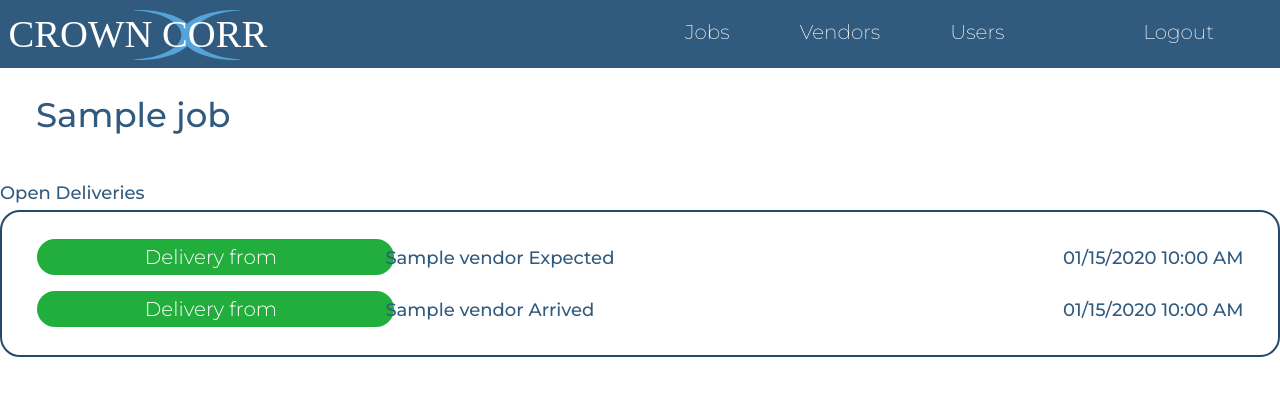
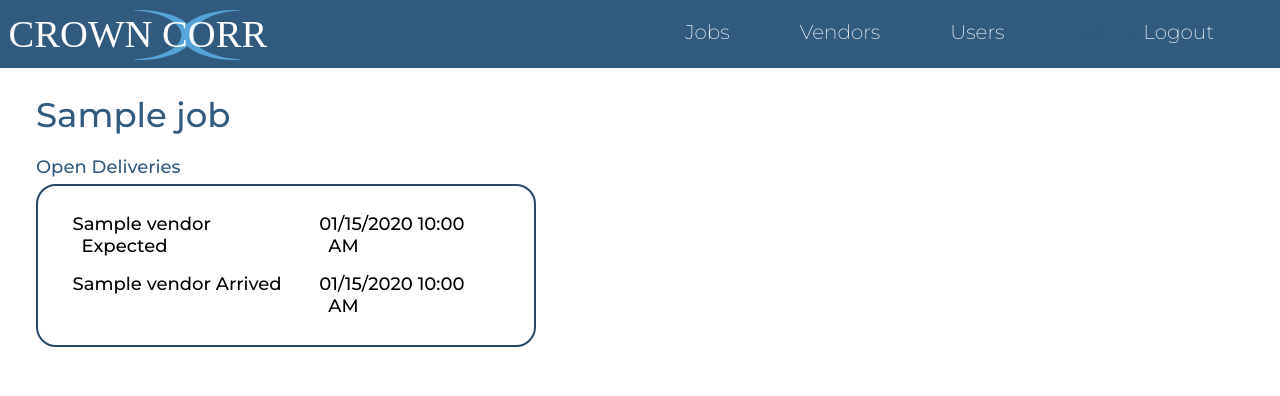
Before and after one commit to pjcaraher/ccorr, a Python web app: template templates/displayJob2.html in a window 1280 px wide. Shown: the top 396 px of the page. Run offline with Jinja, Linux system fonts and the light colour scheme; the template is opened without the code that fills it: most values are stand-ins (such as "Sample title", 1, 10 or a date in 2020); some libraries are stand-ins or nearby versions.

Commit message:
Updates for UI.    Fix some spacing.

```diff
--- a/config.py
+++ b/config.py
@@ -11,8 +11,6 @@
 WTF_CSRF_ENABLED = True
 SECRET_KEY = 'dsaf0897sfdg45sfdgfdsaqzdf98sdf0a'
 
-print "************************ HELLO PJ *******************"
-
 PERMISSION_ADMIN = 1
 PERMISSION_PM = 2
 PERMISSION_FS = 3
--- a/static/css/crown_corr.css
+++ b/static/css/crown_corr.css
@@ -89,11 +89,17 @@
 /* all of these below control the width of the slideout window containters, which are slightly differnet on pages */
 
 .containerjobs {
-	max-width: 400px !important;
+	max-width: 500px !important;
 }
 
 .containereditjobs {
-	max-width:440px !important;
+	max-width:450px !important;
+	float: left;
+	padding-top: 40px !important;
+}
+
+.containereditdelivery {
+	max-width:550px !important;
 	float: left;
 	padding-top: 40px !important;
 }
--- a/templates/base.html
+++ b/templates/base.html
@@ -1,7 +1,7 @@
 <head>
     <link rel="shortcut icon" href="" />
-    <meta http-equiv="Content-Type" content="text/html; charset=utf-8" />
-    <meta name="viewport" content="width=device-width; initial-scale=1.0; maximum-scale=1.0; user-scalable=1;" />
+    <meta http-equiv="Content-Type" content="text/html, charset=utf-8" />
+    <meta name="viewport" content="width=device-width, initial-scale=1.0, maximum-scale=1.0, user-scalable=1" />
 
 
     <title>Crown Corr</title>
@@ -31,7 +31,9 @@
 <ul class="nav">
     <img src="/static/images/ic_crown_corr.svg" class="navicon">
     <li><a href="http://localhost:8888/mainPage">Jobs</a></li>
-    <li><a href="http://localhost:8888/listVendors">Vendors</a></li>
+    {% if User.permissionId != 4 %}
+    	<li><a href="http://localhost:8888/listVendors">Vendors</a></li>
+    {% endif %}
     <li><a href="http://localhost:8888/listUsers">Users</a></li>
     <li>Settings</li>
     <li><a href="http://localhost:8888/logout">Logout</a></li>
--- a/templates/displayJob2.html
+++ b/templates/displayJob2.html
@@ -62,8 +62,8 @@
 }
 
 function openNav(vendor, delivery) {
-    document.getElementById("mySidenav").style.width = "890px";
-    document.getElementById("main").style.marginRight = "890px";
+    document.getElementById("mySidenav").style.width = "700px";
+    document.getElementById("main").style.marginRight = "700px";
     document.body.style.backgroundColor = "rgba(0,0,0,0.4)";
     if (delivery) {
     	setDateValues("shipped_", delivery.shippedDate);
@@ -88,8 +88,6 @@
     }
     else {
     	document.getElementById('deliveryForm').action = "http://localhost:8888/createShipment";
-    	alert("Vendor is " + vendor);
-    	alert(vendor.id);
     	document.getElementById("vendorId").value = vendor.id;
     	document.getElementById("VendorLabel").innerHTML = vendor.name;
     	document.getElementById("saveButton").text = "Create New Delivery";
@@ -423,35 +446,51 @@
 
 <div class="containerleft containerjobs" id="main">
   <h1>{{ Job.name }}</h1>
-  </div>
 
   <h3>Open Deliveries</h3>
-    <main>
+      <main>
       <div role="region" aria-labeledby="Cap1" tabindex="0" class="table">
         <table class="jobs">
 	{% for Shipment in OpenShipments %}
         	<tr>
-    			<td><a class="bttn" onclick="openNav({{ Shipment.vendor.asDict() }},{{ Shipment.asDict() }})">Delivery from</a></td>
+    			<td><a onclick="openNav({{ Shipment.vendor.asDict() }},{{ Shipment.asDict() }})">
 			{% if Shipment.expectedDate %}
-				<td>{{ Shipment.vendor.name }} Expected</td>
-				<td>{{ Shipment.expectedDate.strftime("%m/%d/%Y %I:%M %p") }}</td>
+				{% if User.permissionId != 4 %}
+					{{ Shipment.vendor.name }}
+				{% endif %}
+				Expected
+    				</a></td>
+    				<td><a onclick="openNav({{ Shipment.vendor.asDict() }},{{ Shipment.asDict() }})">
+				{{ Shipment.expectedDate.strftime("%m/%d/%Y %I:%M %p") }}
+    				</a></td>
 			{% else %}
-				<td>{{ Shipment.vendor.name }} Shipped</td>
-				<td>{{ Shipment.shippedDate.strftime("%m/%d/%Y %I:%M %p") }}</td>
+				{% if User.permissionId != 4 %}
+					{{ Shipment.vendor.name }}
+				{% endif %}
+				Shipped
+    				</a></td>
+    				<td><a onclick="openNav({{ Shipment.vendor.asDict() }},{{ Shipment.asDict() }})">
+				{{ Shipment.shippedDate.strftime("%m/%d/%Y %I:%M %p") }}
+    				</a></td>
 			{% endif %}
         	</tr>
 	{% endfor %}
 	{% for Shipment in CompletedShipments %}
         	<tr>
-    			<td><a class="bttn" onclick="openNav({{ Shipment.vendor.asDict() }},{{ Shipment.asDict() }})">Delivery from</a></td>
-			<td>{{ Shipment.vendor.name }} Arrived </td>
-			<td>{{ Shipment.arrivalDate.strftime("%m/%d/%Y %I:%M %p") }}</td>
+    			<td><a onclick="openNav({{ Shipment.vendor.asDict() }},{{ Shipment.asDict() }})">
+    			{% if User.permissionId != 4 %}
+				{{ Shipment.vendor.name }}
+			{% endif %}
+			Arrived
+    			</a></td>
+    			<td><a onclick="openNav({{ Shipment.vendor.asDict() }},{{ Shipment.asDict() }})">
+			{{ Shipment.arrivalDate.strftime("%m/%d/%Y %I:%M %p") }}
+    			</a></td>
         	</tr>
 	{% endfor %}
         </table>
       </div>
-    </main>
-</div>
+      </main>
 
 {% if User.permissionId == 4 %}
 <div class="bttnright bttnabovetable">
@@ -464,22 +503,22 @@
 
 {% endif %}
 {% if User.permissionId < 4 %}
-<div class="containerleft containerjobs" id="main">
 
-  <h3>New Delivery</h3>
+  <h3>Create New Delivery</h3>
   <main>
      <div role="region" aria-labeledby="Cap1" tabindex="0" class="table">
       <table class="jobs">
       {% for Vendor in Job.vendors %}
-      	<tr>
-		<td>Delivery from</td>
-		<td><a class="bttn" onclick="openNav({{ Vendor.asDict() }},null)">{{ Vendor.name }}</a></td>
+      <tr>
+		<td>New Delivery from</td>
+		<td><a onclick="openNav({{ Vendor.asDict() }},null)">
+			{{ Vendor.name }}
+		</a></td>
       	</tr>
       {% endfor %}
       </table>
      </div>
   </main>
-</div>
 
 <div class="bttnright bttnabovetable">
     <a class="bttn" onclick="openMapNav()">New Map</a>
--- a/templates/listUsers2.html
+++ b/templates/listUsers2.html
@@ -130,7 +130,9 @@
           <td>{{ User.firstName }} {{ User.lastName }}</td>
           <td>{{ User.email }}</td>
           <td>{{ User.permissionName()}} </td>
-          <td> <a class="bttn" onclick="openNav({{ User.asStringDict() }})">Edit</a> </td>
+          <td> <a onclick="openNav({{ User.asStringDict() }})">
+          	<img width="50" src="/static/images/pencil.svg">
+          </a> </td>
         </tr>
         {% endfor %}
       </table>
--- a/templates/listVendors2.html
+++ b/templates/listVendors2.html
@@ -101,8 +101,7 @@
         <table class="jobs">
           {% for Vendor in Vendors %}
           	<tr>
-            		<td>{{ Vendor.name }}</td>
-            		<td><a class="bttn" onclick="openNav({{ Vendor.asDict() }})">Open</a></td>
+            		<td><a onclick="openNav({{ Vendor.asDict() }})">{{ Vendor.name }}</a></td>
           	</tr>
           {% endfor %}
         </table>
```
Also changed, not shown: other parts of templates/displayJob2.html (+27 -2 lines), application.py (+16 -10 lines), templates/listJobs2.html (+5 -20 lines).
